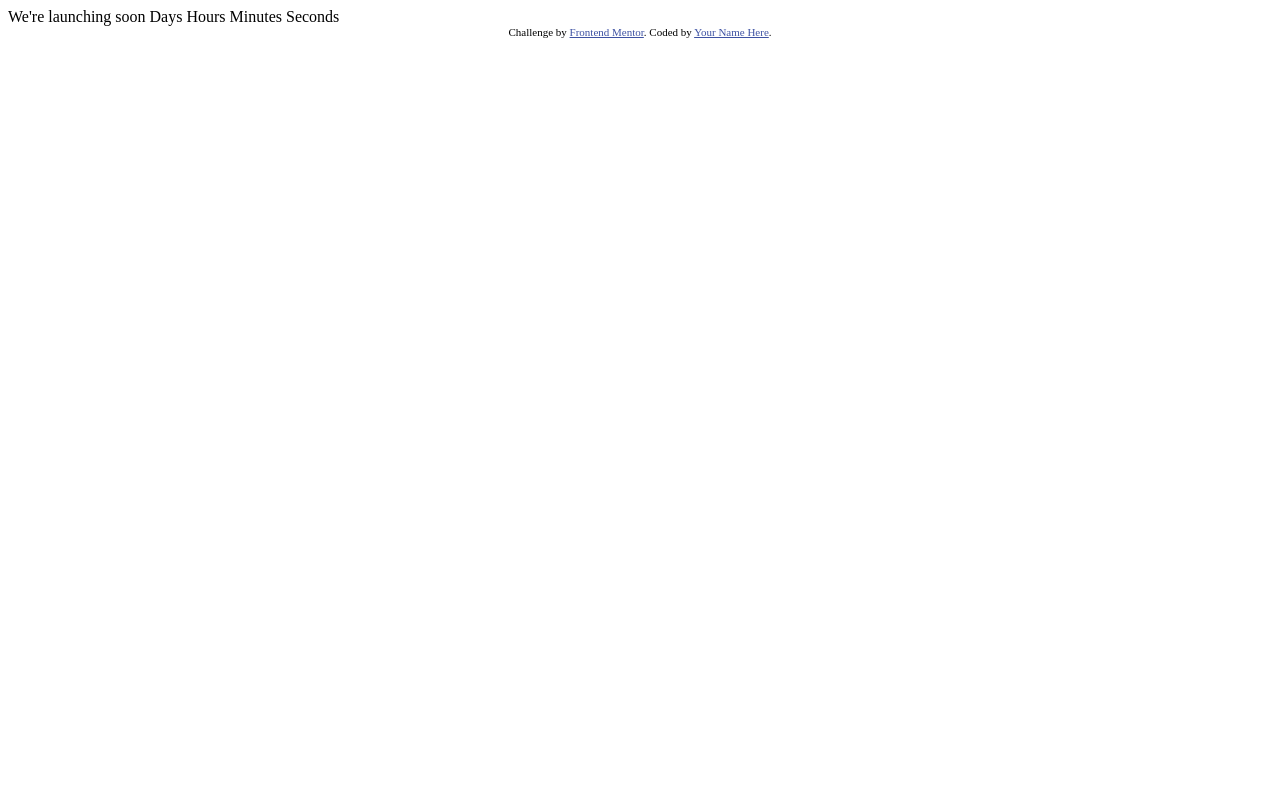
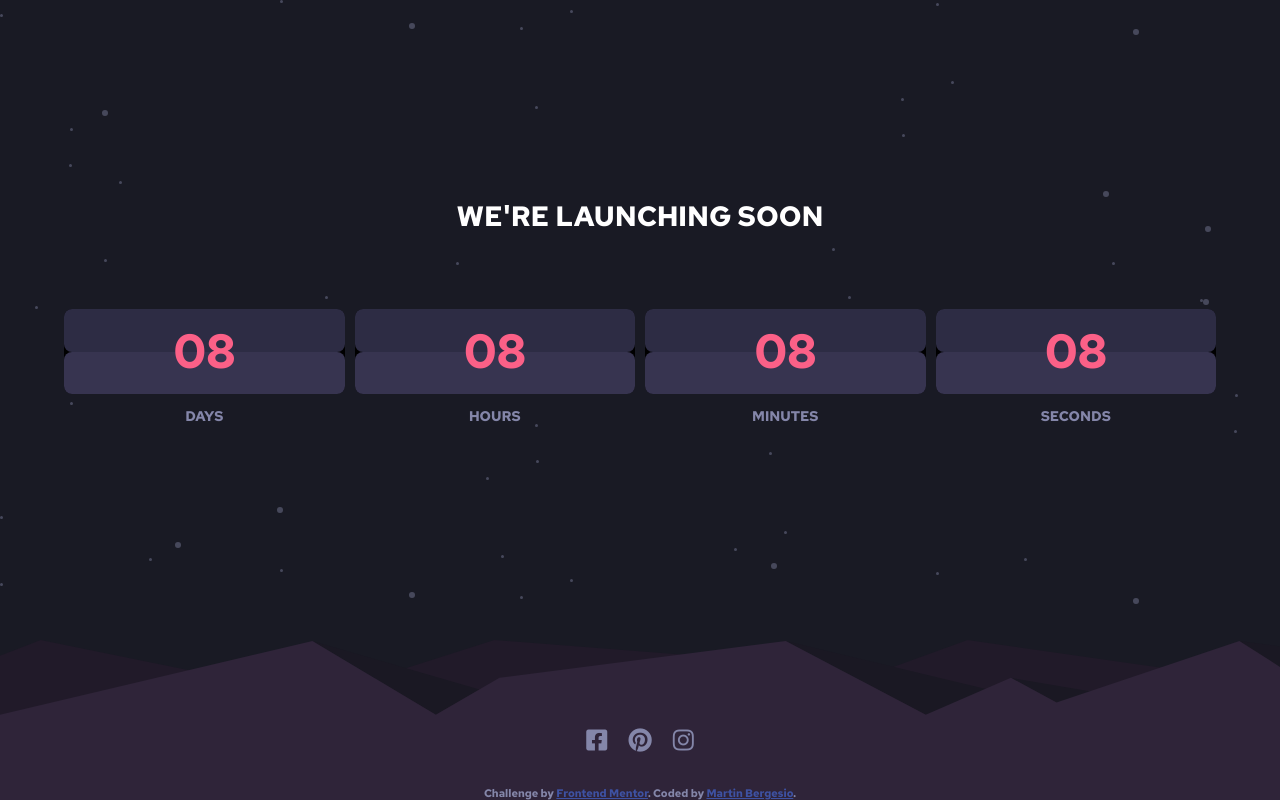
Before and after one commit to Dachi90/countdown-timer-frontendmentor, a plain HTML site: page index.html in a window 1280 px wide. Drawn offline with Linux system fonts and the light colour scheme.

Commit message:
html and css

```diff
--- /dev/null
+++ b/css/styles.css
@@ -0,0 +1,149 @@
+html {
+  box-sizing: border-box;
+}
+*,
+*::before,
+*::after {
+  box-sizing: inherit;
+}
+
+body {
+  background-image: url("/images/bg-stars.svg");
+  background-color: hsl(234, 17%, 12%);
+  font-family: "Red Hat Text", sans-serif;
+  font-size: 14px;
+  color: hsl(237, 18%, 59%);
+}
+/* Contenedor general */
+.wrapper {
+  min-height: 100vh;
+  max-height: 100vh;
+  /* display: flex;
+  flex-direction: column;
+  justify-content: space-between; */
+  display: grid;
+  grid-template-columns: repeat(1, 1fr);
+  grid-template-rows: repeat(5, 1fr);
+}
+/* Contenido principal*/
+.grid {
+  width: 90%;
+  margin-left: auto;
+  margin-right: auto;
+  margin-top: 5rem;
+  grid-column: 1/2;
+  grid-row: 2/3;
+  display: grid;
+  grid-template-columns: repeat(4, 1fr);
+  grid-template-rows: repeat(2, 1fr);
+  grid-template-areas:
+    "title title title title"
+    "days  hours min   seconds";
+  grid-column-gap: 10px;
+}
+
+.title {
+  grid-area: title;
+  text-align: center;
+  color: white;
+}
+
+.days-container {
+  grid-area: days;
+  text-align: center;
+}
+
+.hours-container {
+  grid-area: hours;
+  text-align: center;
+}
+
+.min-container {
+  grid-area: min;
+  text-align: center;
+}
+
+.seconds-container {
+  grid-area: seconds;
+  text-align: center;
+}
+
+/* Calendar box*/
+.container {
+  max-height: 84.3px;
+  display: grid;
+  grid-template-columns: repeat(1, 1fr);
+  grid-template-rows: repeat(4, 1fr);
+}
+
+.container-top {
+  grid-row: 1/3;
+  grid-column: 1/2;
+  background: black;
+  border-top-left-radius: 0.5rem;
+  border-top-right-radius: 0.5rem;
+}
+
+.top {
+  width: 100%;
+  height: 100%;
+  background: #2d2c44;
+  border-radius: 0.5rem;
+}
+
+.number {
+  grid-row: 2/4;
+  grid-column: 1/2;
+  text-align: center;
+  align-self: center;
+  font-size: 3rem;
+  color: hsl(345, 95%, 68%);
+}
+
+.container-bottom {
+  grid-row: 3/5;
+  grid-column: 1/2;
+  background: black;
+  border-bottom-left-radius: 0.5rem;
+  border-bottom-right-radius: 0.5rem;
+}
+.bottom {
+  width: 100%;
+  height: 100%;
+  border-radius: 0.5rem;
+  background: #373450;
+}
+
+/* Footer */
+.footer {
+  grid-column: 1/2;
+  grid-row: 5/6;
+  display: grid;
+  grid-template-columns: repeat(1, 1fr);
+  grid-template-rows: repeat(4, 1fr);
+  background-image: url("/images/pattern-hills.svg");
+  background-repeat: no-repeat;
+  background-size: cover;
+}
+
+.icons {
+  grid-column: 1/2;
+  grid-row: 3/4;
+  text-align: center;
+  font-size: 1.5rem;
+  /* color: hsl(237, 18%, 59%); */
+}
+
+.icons i {
+  padding: 0.5rem;
+}
+.attribution {
+  font-size: 11px;
+  text-align: center;
+  grid-column: 1/2;
+  grid-row: 4/5;
+  align-self: end;
+}
+.attribution a {
+  color: hsl(228, 45%, 44%);
+}
--- a/index.html
+++ b/index.html
@@ -6,26 +6,95 @@
 
   <link rel="icon" type="image/png" sizes="32x32" href="./images/favicon-32x32.png">
 
+  <link rel="preconnect" href="https://fonts.gstatic.com">
+  <link href="https://fonts.googleapis.com/css2?family=Red+Hat+Text:wght@700&display=swap" rel="stylesheet">
+  <link rel="stylesheet" href="https://cdnjs.cloudflare.com/ajax/libs/font-awesome/5.15.1/css/all.min.css" integrity="sha512-+4zCK9k+qNFUR5X+cKL9EIR+ZOhtIloNl9GIKS57V1MyNsYpYcUrUeQc9vNfzsWfV28IaLL3i96P9sdNyeRssA==" crossorigin="anonymous" />
+  <link rel="stylesheet" href="css/normalize.css">
+  <link rel="stylesheet" href="css/styles.css">
+
   <title>Frontend Mentor | Launch countdown timer</title>
 
   <!-- Feel free to remove these styles or customise in your own stylesheet 👍 -->
   <style>
-    .attribution { font-size: 11px; text-align: center; }
-    .attribution a { color: hsl(228, 45%, 44%); }
+
   </style>
 </head>
 <body>
 
-  We're launching soon
+  <main class="wrapper">
+    <section class="grid">
+      <h1 class="title">WE'RE LAUNCHING SOON</h1>
+        <div class="days-container">
+        <div class="container">
+          <div class="container-top">
+            <div class="top"></div>
+          </div>
 
-  Days
-  Hours
-  Minutes
-  Seconds
+          <div class="container-bottom">
+            <div class="bottom"></div>
+          </div>
 
-  <div class="attribution">
-    Challenge by <a href="https://www.frontendmentor.io?ref=challenge" target="_blank">Frontend Mentor</a>.
-    Coded by <a href="#">Your Name Here</a>.
-  </div>
+          <div class="number days">08</div>
+        </div>
+        <p>DAYS</p>
+      </div>
+      <div class="hours-container">
+        <div class="container">
+          <div class="container-top">
+            <div class="top"></div>
+          </div>
+
+          <div class="container-bottom">
+            <div class="bottom"></div>
+          </div>
+
+          <div class="number hours">08</div>
+        </div>
+        <p>HOURS</p>
+      </div>
+      <div class="min-container">
+        <div class="container">
+          <div class="container-top">
+            <div class="top"></div>
+          </div>
+
+          <div class="container-bottom">
+            <div class="bottom"></div>
+          </div>
+
+          <div class="number minutes">08</div>
+        </div>
+        <p>MINUTES</p>
+      </div>
+      <div class="seconds-container">
+        <div class="container">
+          <div class="container-top">
+            <div class="top"></div>
+          </div>
+
+          <div class="container-bottom">
+            <div class="bottom"></div>
+          </div>
+
+          <div class="number seconds">08</div>
+        </div>
+        <p>SECONDS</p>
+      </div>
+    </section>
+
+    <footer class="footer">
+      <div class="icons">
+        <i class="fab fa-facebook-square"></i>
+        <i class="fab fa-pinterest"></i>
+        <i class="fab fa-instagram"></i>
+      </div>
+      <div class="attribution">
+        Challenge by <a href="https://www.frontendmentor.io?ref=challenge" target="_blank">Frontend Mentor</a>.
+        Coded by <a href="https://github.com/Dachi90?tab=repositories" target="_blank">Martin Bergesio</a>.
+      </div>
+    </footer>
+  </main>
+
+
 </body>
 </html>
```
Also changed, not shown: css/normalize.css (added).
